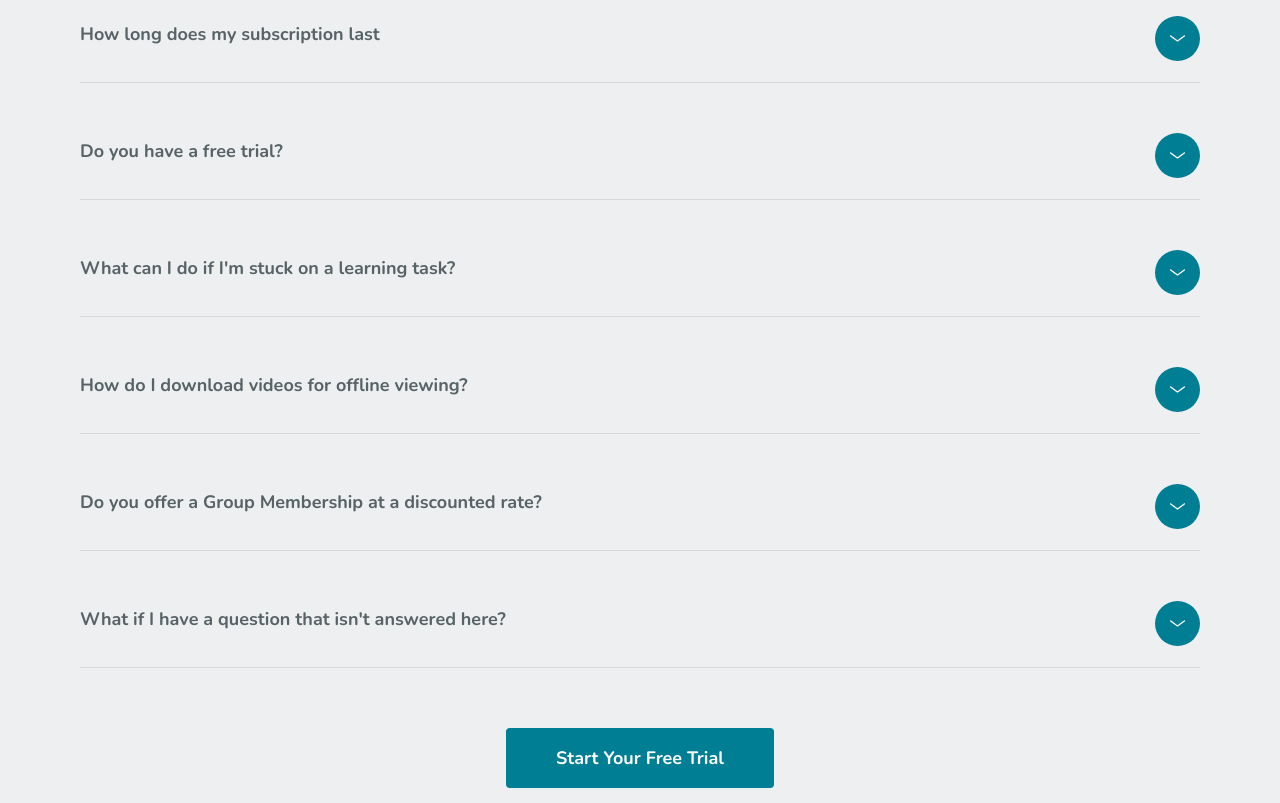
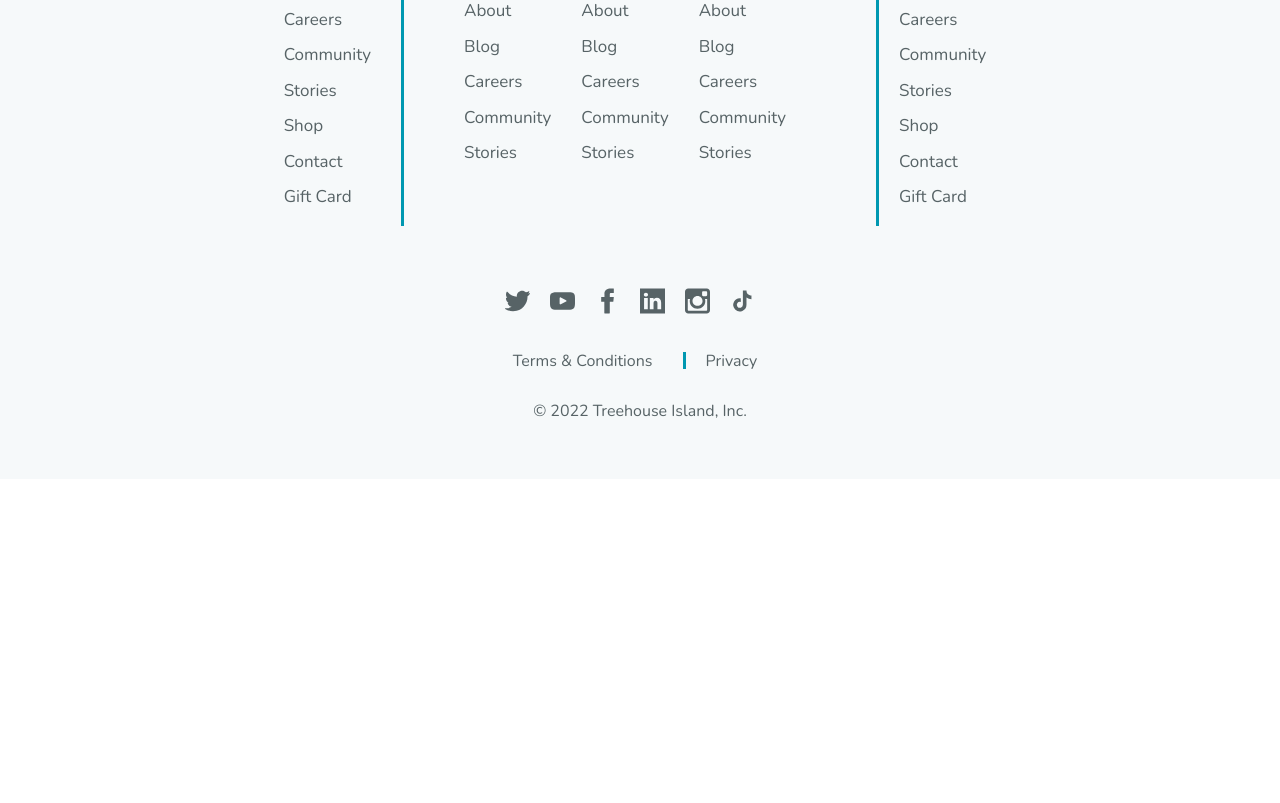
Before and after one commit to alinawabrana/Treehouse, a plain HTML site: page index.html in a window 1280 px wide. Shown: the part 166-969 px from the top of the page. After the commit the page ends 800 px from the top, so only its background shows below. Drawn offline with nearby package versions, Linux system fonts and the light colour scheme.

Commit message:
Implementing Footer Block

```diff
--- a/css/styles.css
+++ b/css/styles.css
@@ -1075,3 +1075,98 @@ h3
     margin: 4rem auto;
     justify-self: center;
 }
+
+
+/* Footer */
+
+.footer__block
+{
+    background-color: #f6f9fa;
+    padding: 2rem 2rem;
+}
+
+.footer__list, .footer__icons, .footer__terms, .footer__copyright
+{
+    display: flex;
+    justify-content: center;
+}
+
+.footer__link
+{
+    color: var(--color-heading);
+}
+
+.footer__link > h2
+{
+    margin-bottom: 0;
+    font-size: 1.8rem;
+}
+
+.footer__inline
+{
+    display: flex;
+}
+
+.footer__inline .list
+{
+    margin-right: 2rem;
+}
+
+.footer__content
+{
+    margin: 0 2rem;
+    padding: 0 2rem;
+    border-right: 3px solid #0098b1;
+    border-left: 3px solid #0098b1;
+}
+
+@media screen and (min-width: 720px)
+{
+    .footer__block
+    {
+        padding: 4rem 1rem;
+    }
+    .footer__content
+    {
+        padding: 0 6rem;
+    }
+
+    .footer__link > h2
+    {
+        font-size: 2rem;
+    }
+
+    .footer__item
+    {
+        font-size: 1.7rem;
+    }
+
+    .footer__heading
+    {
+        font-size: 1.9rem;
+    }
+}
+
+.footer__icons
+{
+    margin-top: 6rem;
+}
+
+.footer__icons .icon
+{
+    margin-right: 2rem;
+    width: 25px;
+}
+
+.footer__terms .list__item
+{
+    margin-top: 1rem;
+    padding: 0 2rem
+}
+
+.item__border
+{
+    margin-top: 1.3rem;
+    height: 1.7rem;
+    border-right: 3px solid #0098b1;
+}
--- a/index.html
+++ b/index.html
@@ -16,112 +16,111 @@
     />
   </head>
   <body>
-    <div class="q_a__block">
+    <footer class="footer__block">
       <div class="container">
-        <h1 class="q_a__heading">Q&A</h1>
-        <div class="collapsible">
-          <header class="collapsible__header">
-            <h2 class="collapsible__heading">
-              How long does my subscription last
-            </h2>
-            <span class="collapsible__background">
-              <svg class="icon icon--white collapsible__chevron">
-                <use xlink:href="images/sprite.svg#chevron"></use>
-              </svg>
-            </span>
-          </header>
-          <div class="collapsible--expanded__content">
-            Treehouse subscriptions are monthly, with the option to cancel your
-            subscription at any time.
+        <div class="footer__list">
+          <div>
+            <ul class="list">
+              <h3 class="footer__heading">Treehouse</h3>
+              <li class="list__item footer__item">About</li>
+              <li class="list__item footer__item">Blog</li>
+              <li class="list__item footer__item">Careers</li>
+              <li class="list__item footer__item">Community</li>
+              <li class="list__item footer__item">Stories</li>
+              <li class="list__item footer__item">Shop</li>
+              <li class="list__item footer__item">Contact</li>
+              <li class="list__item footer__item">Gift Card</li>
+            </ul>
+          </div>
+          <div class="footer__content">
+            <a href="#" class="footer__link">
+              <h2>See Full Catalogue</h2>
+            </a>
+            <div class="footer__inline">
+              <ul class="list">
+                <h3 class="footer__heading">Treehouse</h3>
+                <li class="list__item footer__item">About</li>
+                <li class="list__item footer__item">Blog</li>
+                <li class="list__item footer__item">Careers</li>
+                <li class="list__item footer__item">Community</li>
+                <li class="list__item footer__item">Stories</li>
+              </ul>
+              <ul class="list">
+                <h3 class="footer__heading">Treehouse</h3>
+                <li class="list__item footer__item">About</li>
+                <li class="list__item footer__item">Blog</li>
+                <li class="list__item footer__item">Careers</li>
+                <li class="list__item footer__item">Community</li>
+                <li class="list__item footer__item">Stories</li>
+              </ul>
+              <ul class="list">
+                <h3 class="footer__heading">Treehouse</h3>
+                <li class="list__item footer__item">About</li>
+                <li class="list__item footer__item">Blog</li>
+                <li class="list__item footer__item">Careers</li>
+                <li class="list__item footer__item">Community</li>
+                <li class="list__item footer__item">Stories</li>
+              </ul>
+            </div>
+          </div>
+          <div>
+            <ul class="list">
+              <h3 class="footer__heading">Treehouse</h3>
+              <li class="list__item footer__item">About</li>
+              <li class="list__item footer__item">Blog</li>
+              <li class="list__item footer__item">Careers</li>
+              <li class="list__item footer__item">Community</li>
+              <li class="list__item footer__item">Stories</li>
+              <li class="list__item footer__item">Shop</li>
+              <li class="list__item footer__item">Contact</li>
+              <li class="list__item footer__item">Gift Card</li>
+            </ul>
           </div>
         </div>
-        <div class="collapsible">
-          <header class="collapsible__header">
-            <h2 class="collapsible__heading">
-              Do you have a free trial?
-            </h2>
-            <span class="collapsible__background">
-              <svg class="icon icon--white collapsible__chevron">
-                <use xlink:href="images/sprite.svg#chevron"></use>
-              </svg>
-            </span>
-          </header>
-          <div class="collapsible--expanded__content">
-            Yes! We offer everyone a seven-day free trial. You can take
-            advantage of it by visiting our <a href="#" class="q_a__tag">sign-up</a> page.
-          </div>
+        <div class="footer__icons">
+          <a href="#">
+            <svg class="icon icon--body icon--small">
+              <use xlink:href="images/sprite.svg#twitter"></use>
+            </svg>
+          </a>
+          <a href="#">
+            <svg class="icon icon--body icon--small">
+              <use xlink:href="images/sprite.svg#youtube"></use>
+            </svg>
+          </a>
+          <a href="#">
+            <svg class="icon icon--body icon--small">
+              <use xlink:href="images/sprite.svg#facebook"></use>
+            </svg>
+          </a>
+          <a href="#">
+            <svg class="icon icon--body icon--small">
+              <use xlink:href="images/sprite.svg#linkedin"></use>
+            </svg>
+          </a>
+          <a href="#">
+            <svg class="icon icon--body icon--small">
+              <use xlink:href="images/sprite.svg#instagram"></use>
+            </svg>
+          </a>
+          <a href="#">
+            <svg class="icon icon--body icon--small">
+              <use xlink:href="images/sprite.svg#tiktok"></use>
+            </svg>
+          </a>
         </div>
-        <div class="collapsible">
-          <header class="collapsible__header">
-            <h2 class="collapsible__heading">
-              What can I do if I'm stuck on a learning task?
-            </h2>
-            <span class="collapsible__background">
-              <svg class="icon icon--white collapsible__chevron">
-                <use xlink:href="images/sprite.svg#chevron"></use>
-              </svg>
-            </span>
-          </header>
-          <div class="collapsible--expanded__content">
-            Our <a href="#" class="q_a__tag">Community</a href="#"> is a great resource if you're stuck! It's also a great
-            place to practice code reviews. If you're unable to get a
-            satisfactory response from our Community, you can send an email to
-            <a href="#" class="q_a__tag">help@teamtreehouse.com</a href="#"> for help from our Support team.
-          </div>
+        <div>
+          <ul class="list footer__terms">
+            <li class="list__item">Terms & Conditions</li>
+            <li class="item__border"></li>
+            <li class="list__item">Privacy</li>
+          </ul>
         </div>
-        <div class="collapsible">
-          <header class="collapsible__header">
-            <h2 class="collapsible__heading">
-              How do I download videos for offline viewing?
-            </h2>
-            <span class="collapsible__background">
-              <svg class="icon icon--white collapsible__chevron">
-                <use xlink:href="images/sprite.svg#chevron"></use>
-              </svg>
-            </span>
-          </header>
-          <div class="collapsible--expanded__content">
-            Video downloads are available only to Courses Plus subscribers. If
-            you're a Courses Plus subscriber, you can download the video(s)
-            directly from the site.
-          </div>
+        <div class="footer__copyright">
+          <p><span>&copy;</span> 2022 Treehouse Island, Inc.</p>
         </div>
-        <div class="collapsible">
-          <header class="collapsible__header">
-            <h2 class="collapsible__heading">
-              Do you offer a Group Membership at a discounted rate?
-            </h2>
-            <span class="collapsible__background">
-              <svg class="icon icon--white collapsible__chevron">
-                <use xlink:href="images/sprite.svg#chevron"></use>
-              </svg>
-            </span>
-          </header>
-          <div class="collapsible--expanded__content">
-            We do offer group membership discounts. Please fill out the form
-            <a href="#" class="q_a__tag">here</a href="#"> and someone from our Organizations team will follow up with
-            you.
-          </div>
-        </div>
-        <div class="collapsible">
-          <header class="collapsible__header">
-            <h2 class="collapsible__heading">
-              What if I have a question that isn't answered here?
-            </h2>
-            <span class="collapsible__background">
-              <svg class="icon icon--white collapsible__chevron">
-                <use xlink:href="images/sprite.svg#chevron"></use>
-              </svg>
-            </span>
-          </header>
-          <div class="collapsible--expanded__content">
-            Refer to our full-length <a href="#" class="q_a__tag">FAQ page</a href="#">, or reach out directly to
-            <a href="#" class="q_a__tag">help@teamtreehouse.com.</a href="#"> We're here to help!
-          </div>
-        </div>
-        <button class="btn btn--primary q_a__btn">Start Your Free Trial</button>
       </div>
-    </div>
+    </footer>
   </body>
   <script src="js/main.js"></script>
 </html>
```
Also changed, not shown: component/footer__block.html (added, +105 -0 lines).
